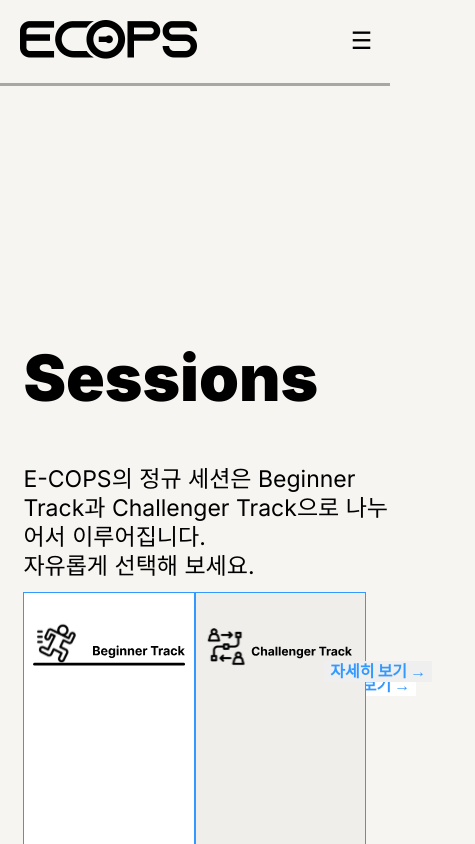
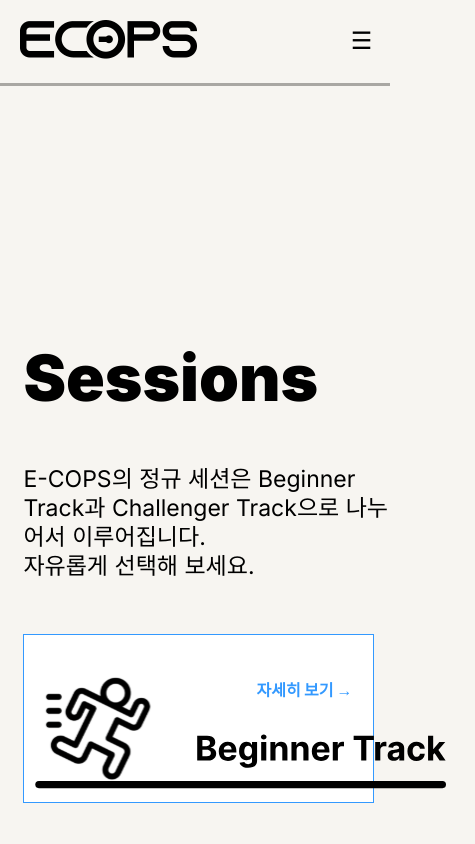
Before and after one commit to E-COPS/12th_web_front, a React (Create React App) app: page /program in a window 390 px wide. Shown: the top 844 px of the page, 475 px wide, since content can reach past the window. Built offline with nearby package versions, Linux system fonts and the light colour scheme.

Commit message:
program반응형, 토글버튼 수정

```diff
--- a/src/pages/Program.js
+++ b/src/pages/Program.js
@@ -16,6 +16,7 @@
         <text className="smallText">E-COPS의 정규 세션은 Beginner Track과 Challenger Track으로 나누어서 이루어집니다.<br/>
             자유롭게 선택해 보세요.
         </text>
+        <div className="box_grid">
         <div className="whiteBox">
           <img className="program_beginner_img" src={program_beginner_img}/>
           <button className="button1" onClick={()=>{navigate("./beginner")}}>자세히 보기 &rarr;</button>
@@ -23,6 +24,7 @@
         <div className="grayBox">
           <img className="program_challenger_img" src={program_challenger_img}/>
           <button className="button2" onClick={()=>{navigate("./challenger")}}>자세히 보기 &rarr;</button>
+        </div>
         </div>
       </div>
     </div>
--- a/src/pages/Recruiting.js
+++ b/src/pages/Recruiting.js
@@ -146,7 +146,7 @@
                 지원해도 괜찮을까요?
               </text>
               <div className="toggle_updown">
-                {IsSelect[0]?<img src={toggle_down}/>:<img src={toggle_up}/>}
+                {IsSelect[0]?<img src={toggle_up}/>:<img src={toggle_down}/>}
               </div>
             </button>
             {IsCheck[0] ? (
@@ -166,7 +166,7 @@
                 Q: 챌린저 분야는 항상 동일한가요?
               </text>
               <div className="toggle_updown">
-                {IsSelect[1]?<img src={toggle_down}/>:<img src={toggle_up}/>}
+                {IsSelect[1]?<img src={toggle_up}/>:<img src={toggle_down}/>}
               </div>
             </button>
             {IsCheck[1] ? (
@@ -183,10 +183,10 @@
               }}
             >
               <text className="black_text5">
-                필수 활동 기간이 어떻게 되나요?
+                Q: 필수 활동 기간이 어떻게 되나요?
               </text>
               <div className="toggle_updown">
-                {IsSelect[2]?<img src={toggle_down}/>:<img src={toggle_up}/>}
+                {IsSelect[2]?<img src={toggle_up}/>:<img src={toggle_down}/>}
               </div>
             </button>
             {IsCheck[2] ? <CheckToggle2 /> : null}
--- a/src/styles/Program.css
+++ b/src/styles/Program.css
@@ -7,6 +7,10 @@
     display: flex;
     min-height: 100vh;
     padding-bottom:10vh;
+}
+
+.basicContainer2{
+    background-color:black
 }
 
 .boldText{
@@ -91,7 +95,8 @@
     /* 자세히 보기 → */
 
 position:relative;
-left:30vh;
+left:16vw;
+width:30vw;
 
 font-family: 'Inter';
 font-style: normal;
@@ -166,3 +171,116 @@
 .program_team_logo{
    margin:1vw;
 }
+
+@media (max-width: 1000px) {
+    .whiteBox {
+        height: 30vh;;
+    }
+
+    .grayBox{
+        height: 30vh;
+
+    }
+
+    .button1{
+        margin-left: -7vw;
+    }
+
+    .button2{
+        margin-left: -7vw;
+    }
+
+  }
+
+@media (max-width: 600px) {
+    .whiteBox {
+      margin-top:5vh;
+      height: 20vh;
+      width: 90vw;
+
+    }
+
+    .grayBox{
+
+        height:20vh;
+        width:90vw;
+        margin-left:-43vw;
+        margin-top:30vh;
+
+
+    }
+
+    .program_beginner_img{
+        width:50vh;
+    }
+
+    .program_challenger_img{
+        margin-left: 3vw;
+        width: 50vh;
+    }
+
+    .button1{
+        top:-15vh;
+
+
+    }
+
+    .button2{
+        top:-15vh;
+        left:60vw;
+
+    }
+
+    .basicContainer{
+        margin-bottom:10vh;
+    }
+
+    }
+
+@media (max-width: 600px) {
+    .whiteBox {
+      margin-top:5vh;
+      height: 20vh;
+      width: 90vw;
+
+    }
+
+    .grayBox{
+
+        height:20vh;
+        width:90vw;
+        margin-left:-44vw;
+        margin-top:30vh;
+
+
+    }
+
+    .program_beginner_img{
+        width:50vh;
+    }
+
+    .program_challenger_img{
+        margin-left: 3vw;
+        width: 52vh;
+        margin-top:-2vh;
+    }
+
+    .button1{
+        display: flex;
+        top:-15vh;
+        left:65vw;
+
+    }
+
+    .button2{
+        display: flex;
+        top:-16vh;
+        left:65vw;
+
+    }
+
+    .basicContainer{
+        margin-bottom:10vh;
+    }
+
+    }
```
